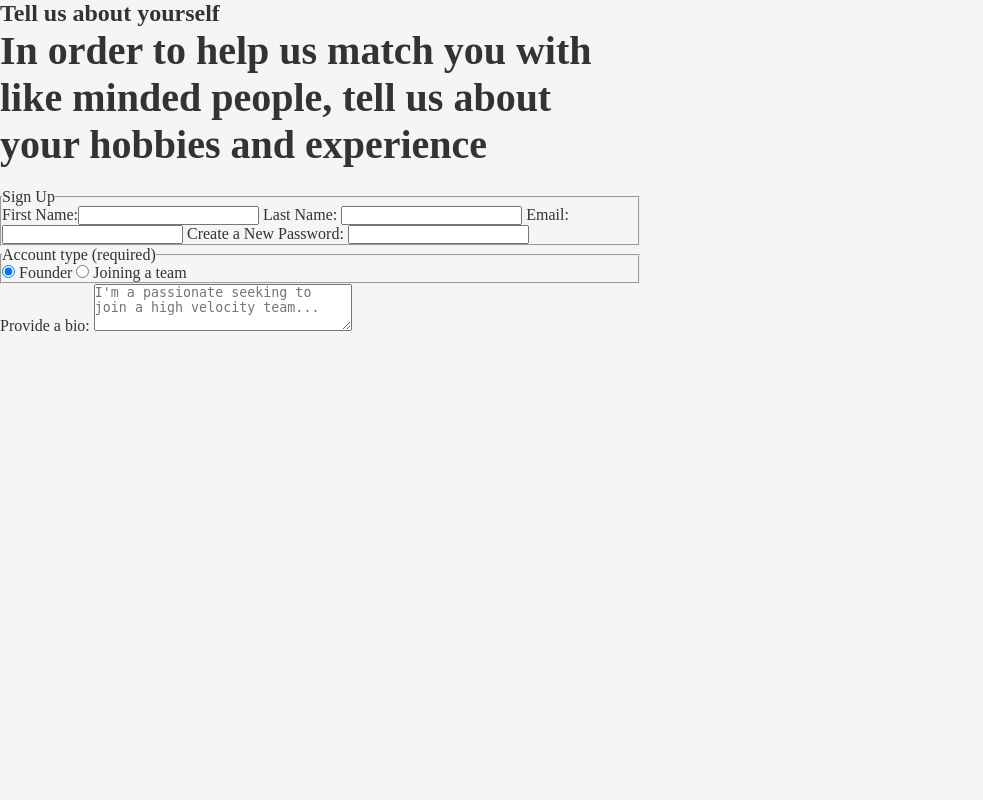
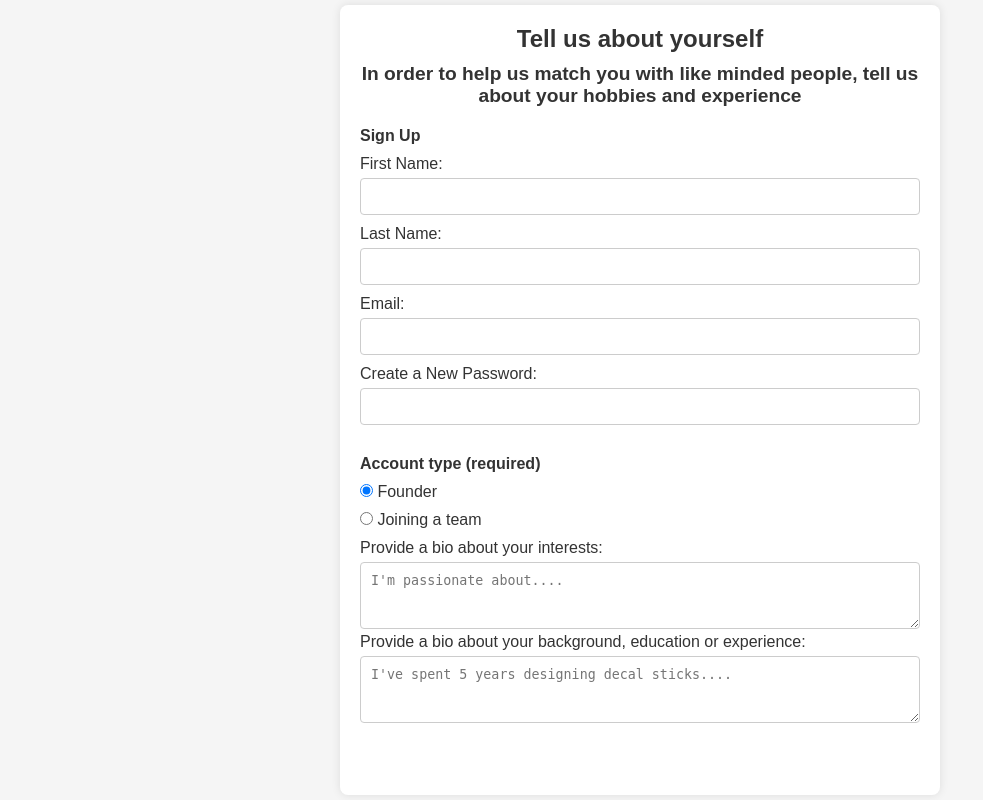
Before and after one commit to camdeardon/rocket, a Django app: page /login in a window 1280 px wide. Shown: the whole page, without its empty margins (0-983 px from the left). Run offline with Django 5.2, Linux system fonts and the light colour scheme.

Commit message:
pushing new form

```diff
--- a/rocket/landing/static/landing/style.css
+++ b/rocket/landing/static/landing/style.css
@@ -5,7 +5,6 @@ margin: 0;
   padding: 0;
   box-sizing: border-box;
 }
-
 
 body {
   background-color: #f5f5f5;
@@ -18,78 +17,72 @@ align-items: center;
   justify-content: center;
 }
 
-.header {
+section.login {
   display: flex;
+  justify-content: center;
   align-items: center;
-justify-content: center;
-margin-bottom: 40px;
+  width: 100%;
+  height: 100%;
 }
 
-.logo {
-width: 150px;
-height: 150px;
-background-size: contain;
-background-repeat: no-repeat;
+.registration_form {
+  background-color: #ffffff;
+  font-family: 'Raleway', sans-serif;
+  width: 80%;
+  max-width: 600px; /* Adjust to a reasonable width */
+  padding: 20px;
+  border-radius: 8px;
+  box-shadow: 0px 0px 10px rgba(0, 0, 0, 0.1);
 }
 
-.container {
+h1, h2 {
   text-align: center;
-width: 80%;
-margin: 0 auto;
-position: relative;
+}
+
+h1 {
+  margin-bottom: 10px;
 }
 
 h2 {
-font-size: 2.5em;
-font-weight: 800;
   margin-bottom: 20px;
+  font-size: 1.2em;
 }
 
-.homepage-paragraph {
-font-size: 1.2em;
-font-weight: 300;
-line-height: 1.5;
-background-color: rgba(255, 255, 255, 0.8);
-padding: 20px;
-border-radius: 10px;
-width: 60%;
-margin: 0 auto;
-border-radius: 8px;
-background: #ffffff;
-box-shadow:  -25px 25px 60px #a8a8a8,
-              25px -25px 60px #ffffff;
+form {
+  display: flex;
+  flex-direction: column;
+}
+
+fieldset {
+  border: none;
+  margin-bottom: 20px;
+  padding: 0;
+}
+
+legend {
+  font-weight: bold;
+  margin-bottom: 10px;
+}
+
+label {
+  display: block;
+  margin-bottom: 10px;
+}
+
+input[type="text"], input[type="email"], input[type="password"], textarea {
+  width: 100%;
+  padding: 10px;
+  margin-top: 5px;
+  border: 1px solid #ccc;
+  border-radius: 4px;
+}
+
+textarea {
+  resize: vertical;
 }
 
 
-.btn {
-background-color: #369694;
-color: #fff;
-padding: 10px 20px;
-text-decoration: none;
-border-radius: 20px; /* Adjust the value as needed for more or less rounding */
-font-size: 1.2em;
-transition: background-color 0.3s ease;
-}
 
-.btn:hover {
-background-color: #1e6e6e;
-}
-
-@keyframes zoomIn {
-0% {
-  transform: scale(0.5);
-  opacity: 0;
-}
-100% {
-  transform: scale(1);
-  opacity: 1;
-}
-}
-
-.zoom-in {
-display: inline-block; /* Required for transform to work properly */
-animation: zoomIn 1s ease-in-out; /* Adjust duration and timing function as needed */
-}
 button {
   position: relative;
   display: inline-block;
@@ -195,14 +188,3 @@ border-radius: 8px;
   background: #ffffff;
   box-shadow: -25px 25px 60px #a8a8a8, 25px -25px 60px #ffffff;
   }
-
-.registration_form {
-background-color:#f5f5f5;
-font-family:'Raleway';
-width: 50%;
-height: 100vh;
-}
-
-.login_inputs {
-margin:40px;
-}
--- a/rocket/landing/templates/landing/login.html
+++ b/rocket/landing/templates/landing/login.html
@@ -27,11 +27,12 @@
             <legend>Account type (required)</legend>
             <label for="idea"><input id="founder" type="radio" name="account-type" checked /> Founder</label>
             <label for="joining"><input id="joining" type="radio" name="account-type" /> Joining a team</label>
-          </fieldset>
-          <label for="bio">Provide a bio:
-            <textarea id="bio" name="bio" rows="3" cols="30" placeholder="I'm a passionate seeking to join a high velocity team..."></textarea>
+            <label for="bio">Provide a bio about your interests:
+            <textarea id="bio" name="bio" rows="3" cols="30" placeholder="I'm passionate about...."></textarea>
+            <label for="bio">Provide a bio about your background, education or experience:
+            <textarea id="bio" name="bio" rows="3" cols="30" placeholder="I've spent 5 years designing decal sticks...."></textarea>
           <button type="submit" Submit></button>
-
+        </fieldset>
         </div>
         </form>
     </div>
```
Lines whose indentation alone changed are shown as unchanged.
